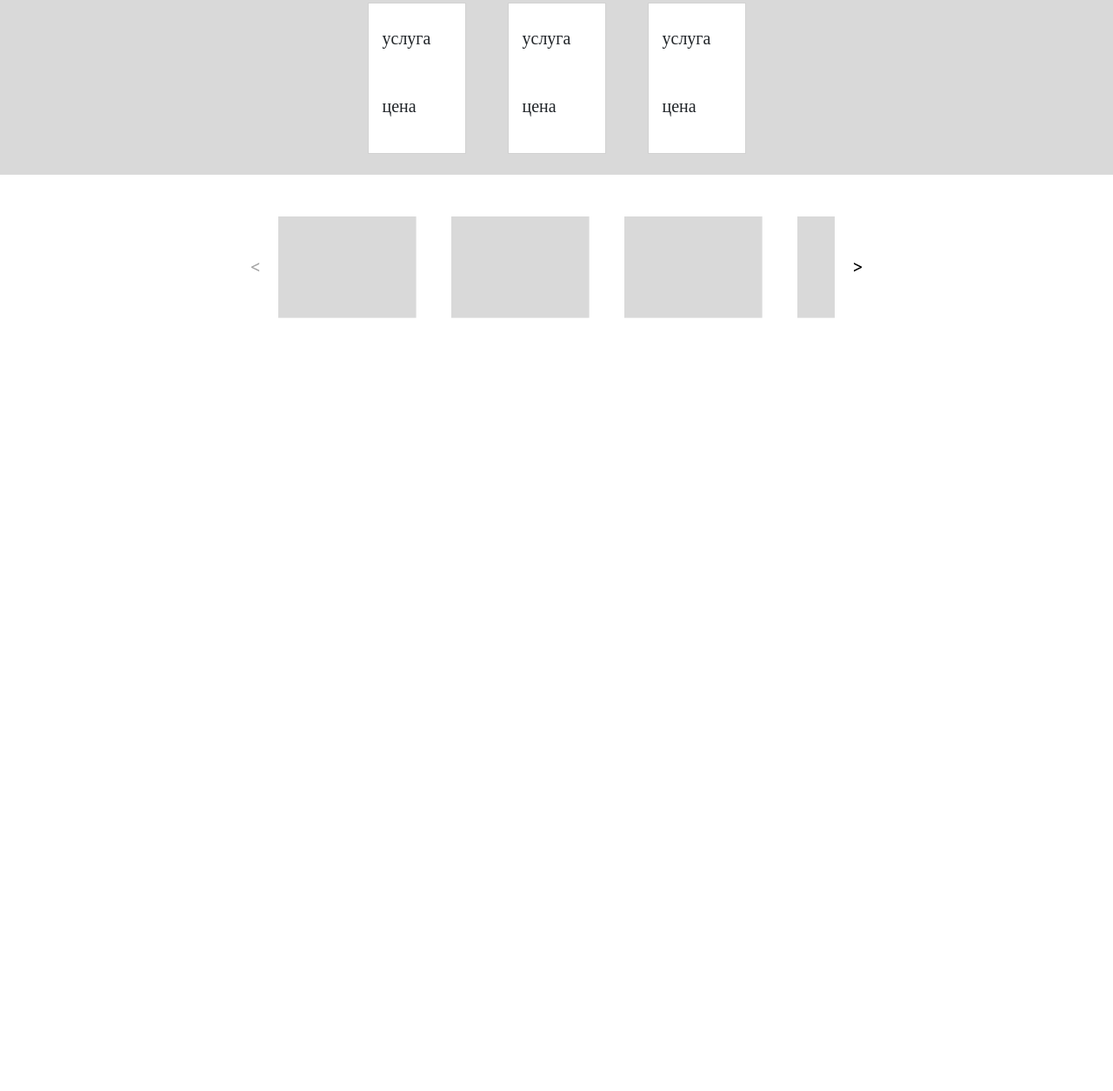
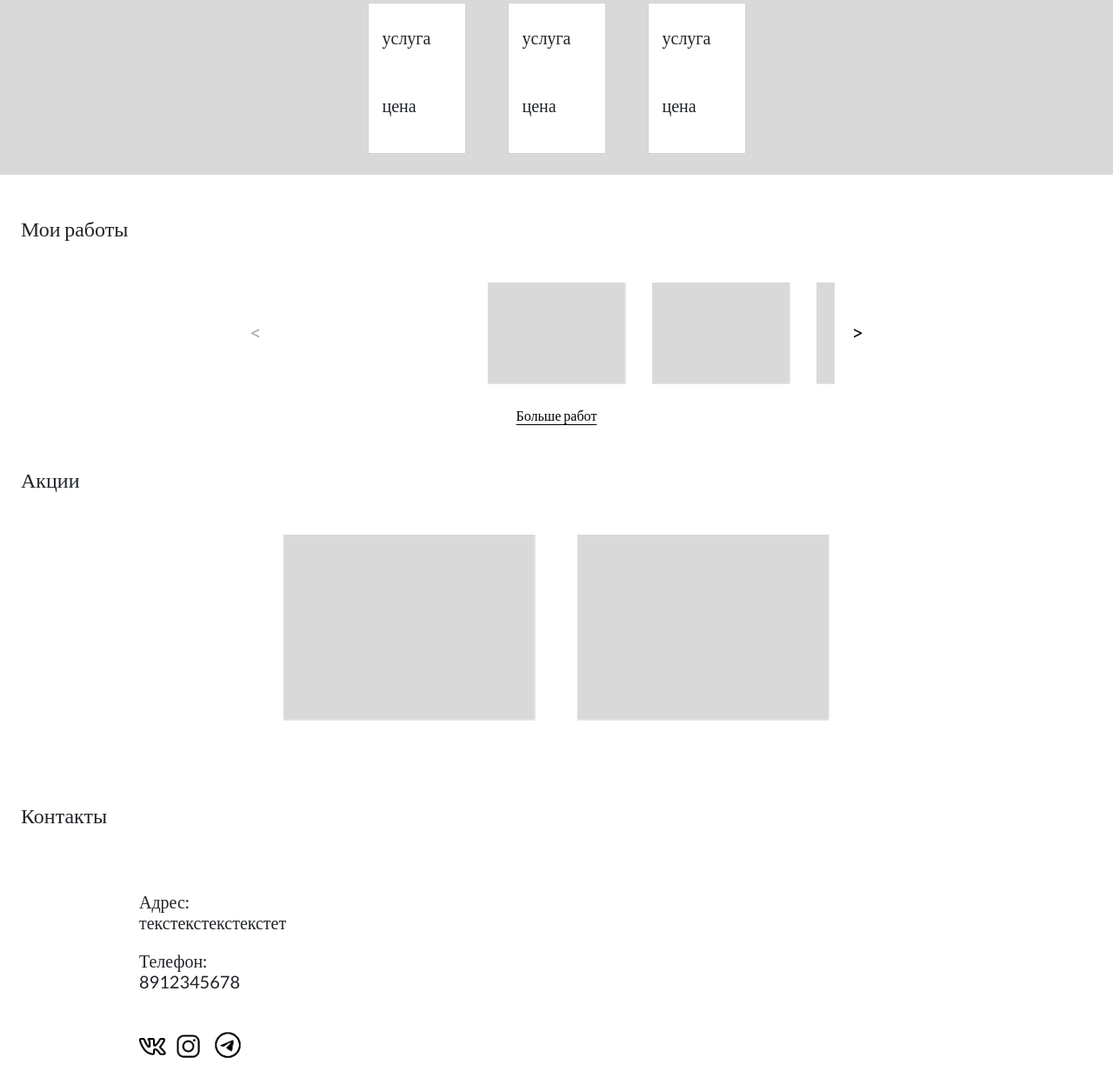
Before and after one commit to NikitaKiryaev-web/nailsJS, a website built with webpack: page src/index.html in a window 1280 px wide. Shown: the part 931-2186 px from the top of the page at 87% size. Before the commit the page ends 1312 px from the top, so only its background shows below. Built offline with nearby package versions, Linux system fonts and the light colour scheme.

Commit message:
Landing page ready

```diff
--- a/src/index.html
+++ b/src/index.html
@@ -16,7 +16,7 @@
           </button>
         </div>
         <div class="collapse w-100" id="navbarToggleExternalContent">
-            <div class="p-4 w-100 bg-opacity-10 bg-black d-flex flex-column justify-content-center align-items-center">
+            <div class="p-4 w-100 bg-opacity-10 border-bottom border-dark d-flex flex-column justify-content-center align-items-center">
               <h2 class="text-dark fs-2 m-0">Ксения Станиславовна</h2>
               <p class="text-dark m-0 mb-2 fs-5">специалист по маникюру</p>
               <ul class="outlined-ul list-unstyled d-flex flex-column align-items-center">
@@ -25,6 +25,23 @@
                 <li class="hover"><a href="#" class="fs-5 text-dark text-decoration-none">Мои работы</a></li>
                 <li class="hover"><a href="#" class="fs-5 text-dark text-decoration-none">Акции</a></li>
                 <li class=""><a href="#" class="fs-5 text-dark text-decoration-none">Контакты</a></li>
+              </ul>
+              <ul class="list-unstyled d-flex justify-content-center justify-content-md-start mb-0 w-100">
+                <li class="me-2 hover">
+                  <a href="#">
+                    <img src="<%=require('./assets/images/vk_logo.png')%>" alt="VK">
+                  </a>
+                </li>
+                <li class="me-2 hover">
+                  <a href="#">
+                    <img src="<%=require('./assets/images/inst_logo.png')%>" alt="Inst">
+                  </a>
+                </li>
+                <li class="hover">
+                  <a href="#">
+                    <img src="<%=require('./assets/images/tg_logo.png')%>" alt="Tg">
+                  </a>
+                </li>
               </ul>
             </div>
           </div>
@@ -115,11 +132,11 @@
         </div>
       </section>
 
-      <section id="swiper-section">
+      <section id="swiper-section" class="mb-5">
+        <h2 class="text-dark fs-4 m-0 mb-5 ps-4">Мои работы</h2>
+        <div class="position-relative w-50 mx-auto">
         <div class="swiper">
-          <!-- Additional required wrapper -->
           <div class="swiper-wrapper">
-            <!-- Slides -->
             <div class="swiper-slide">
               <img class="swiper-img" src="<%=require('./assets/images/work_example.png')%>" alt="work-example">
             </div>
@@ -149,10 +166,51 @@
             </div>
           </div>
         </div>
-        <!-- If we need navigation buttons -->
         <div class="swiper-button-prev"></div>
         <div class="swiper-button-next"></div>
+      </div>
+      <button class="swiper-show-more mx-auto d-block mt-4 fw-light fs-6 border-0 bg-transparent text-decoration-underline p-0">
+        Больше работ
+      </button>
       </section>
+
+      <section id="promotions">
+        <h2 class="text-dark fs-4 m-0 mb-5 ps-4">Акции</h2>
+        <div class="d-flex flex-column flex-md-row justify-content-center align-items-center">
+          <img class="promotion-img mb-5 mb-md-0 me-md-5" src="<%=require('./assets/images/work_example.png')%>" alt="promotion">
+          <img class="promotion-img" src="<%=require('./assets/images/work_example.png')%>" alt="promotion">
+        </div>
+      </section>
+
+      <footer id="footer">
+        <h2 class="text-dark fs-4 m-0 mb-5 ps-4">Контакты</h2>
+        <div class="d-flex flex-column flex-md-row align-items-center w-75 mx-auto">
+          <div class="footer-contacts text-center text-md-start w-75 mx-auto">
+            <p class="mb-1 fs-5 lh-1">Адрес:</p>
+            <p class="mb-4 fs-5 lh-1">текстекстекстекстет</p>
+
+            <p class="mb-1 fs-5 lh-1">Телефон:</p>
+            <p class="mb-5 fs-5 lh-1">8912345678</p>
+
+            <ul class="list-unstyled d-flex justify-content-center justify-content-md-start mb-4 mb-md-0">
+              <li class="me-2 hover">
+                <img src="<%=require('./assets/images/vk_logo.png')%>" alt="VK">
+              </li>
+              <li class="me-2 hover">
+                <img src="<%=require('./assets/images/inst_logo.png')%>" alt="Inst">
+              </li>
+              <li class="hover">
+                <img src="<%=require('./assets/images/tg_logo.png')%>" alt="Tg">
+              </li>
+            </ul>
+          </div>
+          <div class="footer-map">
+            <iframe src="https://yandex.ru/map-widget/v1/?um=constructor%3Ac7e61e9717fd7681b13e31ba477e8a612113e40a7e2ce805abb2c88906834376&amp;source=constructor"
+            width="340" height="240" frameborder="0">
+          </iframe>
+          </div>
+        </div>
+      </footer>
     </main>
 </body>
 </html>
--- a/src/index.js
+++ b/src/index.js
@@ -16,6 +16,6 @@ const swiper = new Swiper(".swiper", {
     prevEl: ".swiper-button-prev",
   },
   slidesPerView: "auto",
-  slidesPerGroupAuto: "auto",
-  spaceBetween: 40,
+  spaceBetween: 30,
+  centeredSlides: true,
 });
--- a/src/style.scss
+++ b/src/style.scss
@@ -3,10 +3,13 @@
 
 body {
   background-color: #fff;
-  font-family: "Lato";
   font-size: 15px;
   font-weight: 400;
   padding: 15px 0;
+}
+* {
+  font-family: "Lato";
+  font-weight: 400;
 }
 
 #header .outlined-ul {
@@ -56,12 +59,6 @@ body {
   background-color: #d9d9d9;
 }
 
-#swiper-section {
-  position: relative;
-  width: 50%;
-  margin: auto;
-}
-
 .swiper {
   height: auto;
   &-slide {
@@ -87,6 +84,13 @@ body {
       background-size: cover;
     }
   }
+  &-show-more {
+    text-underline-position: under;
+    &:hover {
+      transition: 0.3s;
+      opacity: 0.8;
+    }
+  }
 }
 
 .card {
@@ -97,3 +101,11 @@ body {
   transition: 0.3s;
   opacity: 0.6;
 }
+
+#promotions {
+  margin-bottom: 95px;
+  .promotion-img {
+    width: 290px;
+    height: auto;
+  }
+}
```
